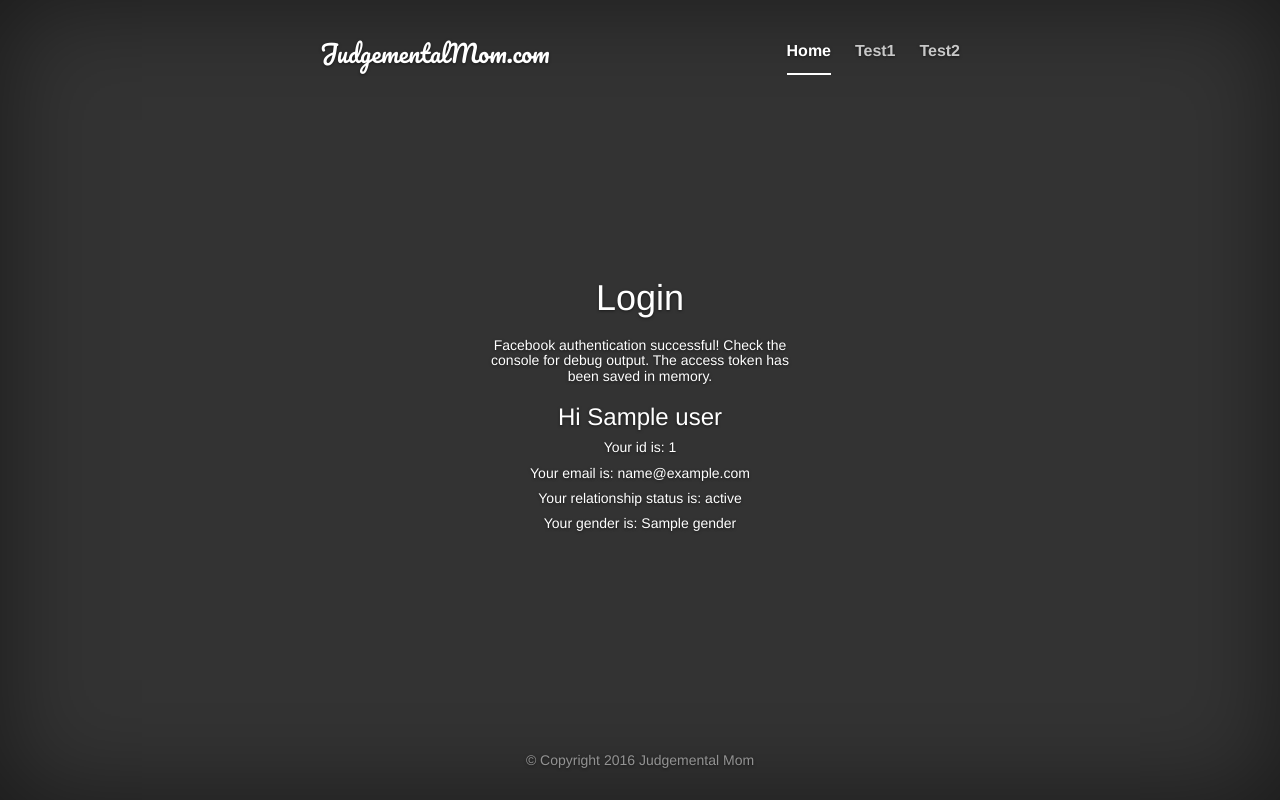
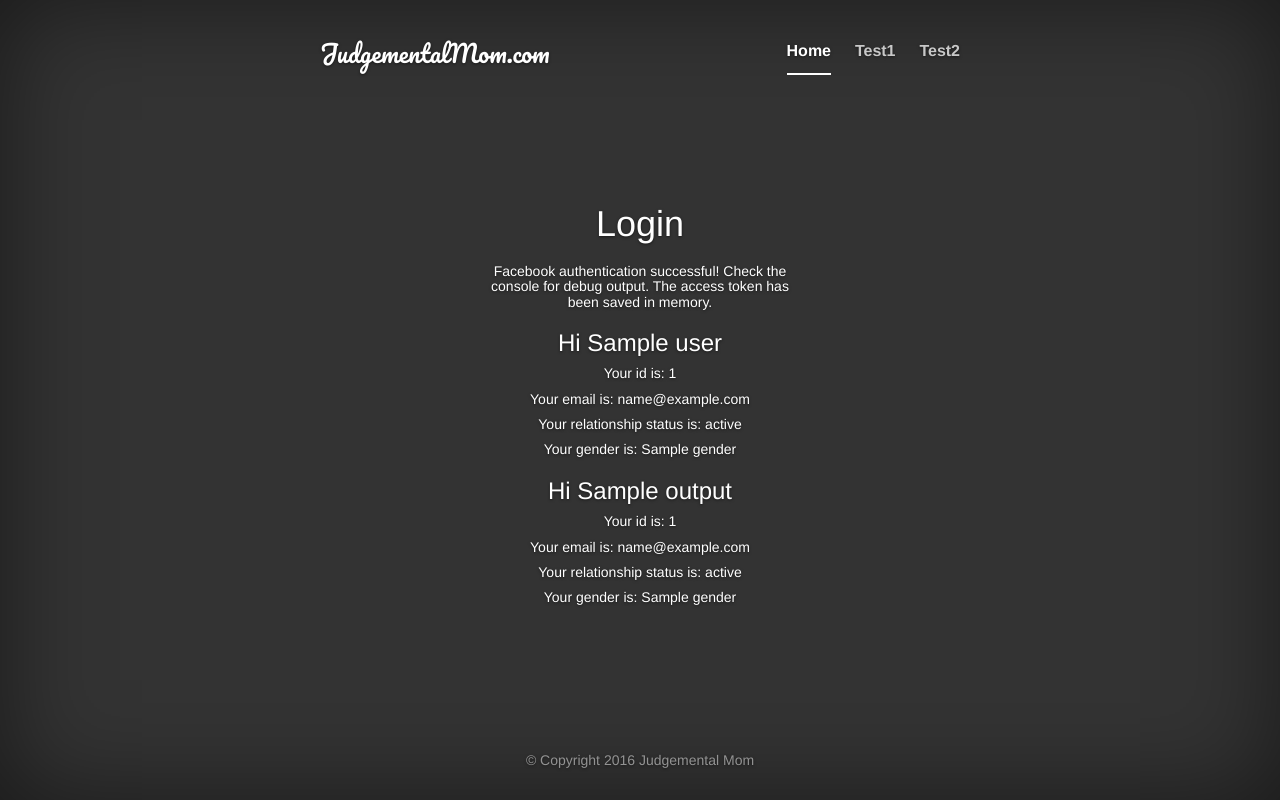
Before and after one commit to nlouie/judgemental-mom, a Python web app: template templates/login.html in a window 1280 px wide. Run offline with Jinja, Linux system fonts and the light colour scheme; the template is opened without the code that fills it: most values are stand-ins (such as "Sample title", 1, 10 or a date in 2020); some libraries are stand-ins or nearby versions.

Commit message:
Push up changes to show additional fields

```diff
--- a/app.py
+++ b/app.py
@@ -79,6 +79,7 @@ def login_oauth(provider_name):
             # We need to update the user to get more info.
             result.user.update()
 
+<<<<<<< Updated upstream
         # first, check if user exists already
         # if not, register the user with result.id
         # else, welcome the user
@@ -86,6 +87,10 @@ def login_oauth(provider_name):
 
         output = extract_facebook(result)
 
+=======
+        output = extract_facebook(result)
+
+>>>>>>> Stashed changes
         return render_template('login.html', result=result, output=output)
 
     # Don't forget to return the response.
--- a/templates/login.html
+++ b/templates/login.html
@@ -25,6 +25,15 @@
         <h5>Your gender is: {{ result.user.gender }}</h5>
     {% endif %}
 
+    {% if output %}
+        <h3>Hi {{ output.name }}</h3>
+        <h5>Your id is: {{ output.id }}</h5>
+        <h5>Your email is: {{ output.email }}</h5>
+        <h5>Your relationship status is: {{ output.relationship_status }}</h5>
+        <h5>Your gender is: {{ output.gender }}</h5>
+    {% endif %}
+
+
     {% if session %}
         {{ session }}
     {% endif %}
```
